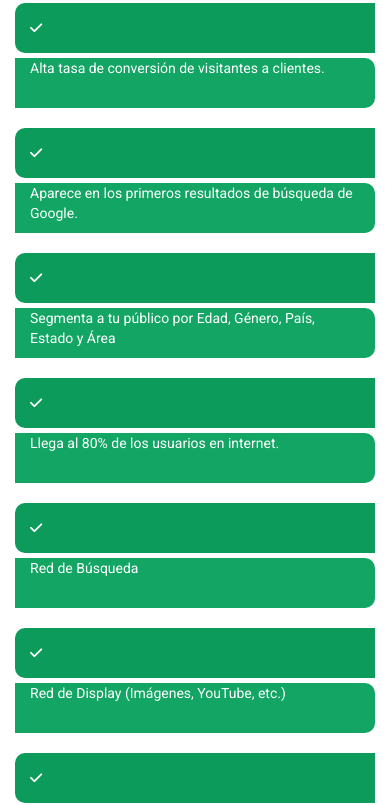
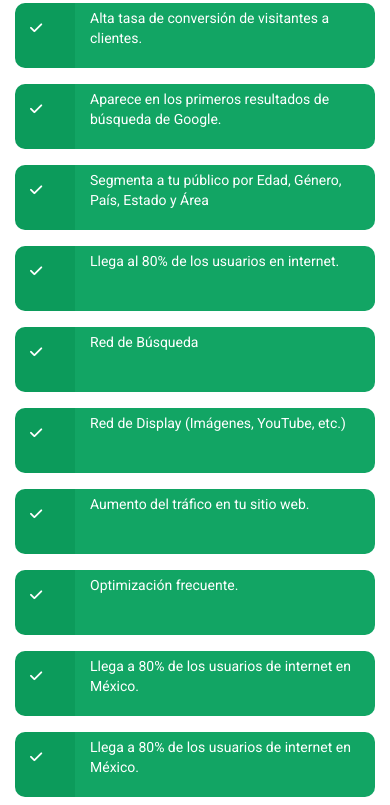
Before and after one commit to salomonmac/PYM, a plain HTML site: page adwords.html in a window 390 px wide. Shown: the part 714-1519 px from the top of the page. Drawn offline with Linux system fonts and the light colour scheme.

Commit message:
adwords 100%

```diff
--- a/adwords.html
+++ b/adwords.html
@@ -90,6 +90,12 @@ var google_remarketing_only = false;
       </div>
   </header>
  <section>
+        <style>
+     #fondo-adwords{
+    background-image: url(/img/fondo-adwords.jpg);
+            }
+     </style>
+
          <div class="container-fluid icon-secondary" id="fondo-adwords">
 
          </div>
@@ -106,92 +112,92 @@ var google_remarketing_only = false;
              <div class="row ventajas">
                 <h3 class="text-center">VENTAJAS DE ANUNCIARTE EN GOOGLE ADWORDS</h3>
                 <br>
-                 <div class="col-md-4 v12">
-                     <div class="col-md-2 v-1">
+                 <div class="col-md-4 col-sm-4 v12">
+                     <div class="col-md-2 col-xs-2 v-1">
                      <i class="fa fa-check" aria-hidden="true" style="top: 50%;"></i>
                      </div>
-                     <div class="col-md-10 v-2">
+                     <div class="col-md-10 col-xs-10 v-2">
                     <p>Alta tasa de conversión de visitantes a clientes.</p>
                      </div>
                  </div>
 
-                 <div class="col-md-4 v12">
-                     <div class="col-md-2 v-1">
+                 <div class="col-md-4 col-sm-4 v12">
+                     <div class="col-md-2 col-xs-2 v-1">
                      <i class="fa fa-check" aria-hidden="true" style="top: 50%;"></i>
                      </div>
-                     <div class="col-md-10 v-2">
+                     <div class="col-md-10 col-xs-10 v-2">
                     <p>Aparece en los primeros resultados de búsqueda de Google. </p>
                      </div>
                  </div>
-                 <div class="col-md-4 v12">
-                     <div class="col-md-2 v-1">
+                 <div class="col-md-4 col-sm-4 v12">
+                     <div class="col-md-2 col-xs-2 v-1">
                      <i class="fa fa-check" aria-hidden="true" style="top: 50%;"></i>
                      </div>
-                     <div class="col-md-10 v-2">
+                     <div class="col-md-10 col-xs-10 v-2">
                     <p>Segmenta a tu público por Edad, Género, País, Estado y Área</p>
                      </div>
                  </div>
-                 <div class="col-md-3 v12">
-                     <div class="col-md-2 v-1">
+                 <div class="col-md-3 col-sm-4 v12">
+                     <div class="col-md-2 col-xs-2 v-1">
                      <i class="fa fa-check" aria-hidden="true" style="top: 50%;"></i>
                      </div>
-                     <div class="col-md-10 v-2">
+                     <div class="col-md-10 col-xs-10 v-2">
                     <p>Llega al 80% de los usuarios en internet.</p>
                      </div>
                  </div>
-                 <div class="col-md-3 v12">
-                     <div class="col-md-2 v-1">
+                 <div class="col-md-3 col-sm-4 v12">
+                     <div class="col-md-2 col-xs-2 v-1">
                      <i class="fa fa-check" aria-hidden="true" style="top: 50%;"></i>
                      </div>
-                     <div class="col-md-10 v-2">
+                     <div class="col-md-10 col-xs-10 v-2">
                     <p>Red de Búsqueda </p>
                      </div>
                  </div>
-                 <div class="col-md-3 v12">
-                     <div class="col-md-2 v-1">
+                 <div class="col-md-3 col-sm-4 v12">
+                     <div class="col-md-2 col-xs-2 v-1">
                      <i class="fa fa-check" aria-hidden="true" style="top: 50%;"></i>
                      </div>
-                     <div class="col-md-10 v-2">
+                     <div class="col-md-10 col-xs-10 v-2">
                     <p>Red de Display (Imágenes, YouTube, etc.)</p>
                      </div>
                  </div>
-                 <div class="col-md-3 v12">
-                     <div class="col-md-2 v-1">
+                 <div class="col-md-3 col-sm-4 v12">
+                     <div class="col-md-2 col-xs-2 v-1">
                      <i class="fa fa-check" aria-hidden="true" style="top: 50%;"></i>
                      </div>
-                     <div class="col-md-10 v-2">
+                     <div class="col-md-10 col-xs-10 v-2">
                     <p>Aumento del tráfico en tu sitio web.</p>
                      </div>
                  </div>
-                 <div class="col-md-2 v12">
-                     <div class="col-md-3 v-1">
+                 <div class="col-md-2 col-sm-4 v12">
+                     <div class="col-md-3 col-xs-2 v-1">
                      <i class="fa fa-check" aria-hidden="true" style="top: 50%;"></i>
                      </div>
-                     <div class="col-md-9 v-2">
+                     <div class="col-md-9 col-xs-10 v-2">
                     <p>Optimización frecuente. </p>
                      </div>
                  </div>
-                 <div class="col-md-3 v12">
-                     <div class="col-md-2 v-1">
+                 <div class="col-md-3 col-sm-4 v12">
+                     <div class="col-md-2 col-xs-2 v-1">
                      <i class="fa fa-check" aria-hidden="true" style="top: 50%;"></i>
                      </div>
-                     <div class="col-md-10 v-2">
+                     <div class="col-md-10 col-xs-10 v-2">
                     <p>Llega a 80% de los usuarios de internet en México.</p>
                      </div>
                  </div>
-                 <div class="col-md-3 v12">
-                     <div class="col-md-2 v-1">
+                 <div class="col-md-3 col-sm-4 v12">
+                     <div class="col-md-2 col-xs-2 v-1">
                      <i class="fa fa-check" aria-hidden="true" style="top: 50%;"></i>
                      </div>
-                     <div class="col-md-10 v-2">
+                     <div class="col-md-10 col-xs-10 v-2">
                     <p>Llega a 80% de los usuarios de internet en México.</p>
                      </div>
                  </div>
-                 <div class="col-md-4 v12">
-                     <div class="col-md-2 v-1">
+                 <div class="col-md-4 col-sm-4 v12">
+                     <div class="col-md-2 col-xs-2 v-1">
                      <i class="fa fa-check" aria-hidden="true" style="top: 50%;"></i>
                      </div>
-                     <div class="col-md-10 v-2">
+                     <div class="col-md-10 col-xs-10 v-2">
                     <p>Llega a los usuarios en el momento preciso en el que buscan tu producto o servicio.</p>
                      </div>
                  </div>
--- a/css/grid.css
+++ b/css/grid.css
@@ -79,6 +79,12 @@ font-size: 20px;
     width: 100%;
     margin: 0 auto;
 }
+    .ventajas .v-1{
+    height: 65px;
+}
+.ventajas .v-2{
+    height: 65px;
+}
 }
 @media screen and (min-width: 300px) and (max-width: 763px) {
     .anunciarte img {
@@ -89,6 +95,15 @@ font-size: 20px;
     width: 100%;
     margin: 0 auto;
 }
+    .v12 {
+    margin-bottom: 80px;
+}
+    .ventajas .v-1{
+    height: 65px;
+}
+.ventajas .v-2{
+    height: 65px;
+}
 
 }
 
@@ -97,7 +112,11 @@ font-size: 20px;
 
 
 
-
+@media screen and (min-width: 1301px) and (max-width: 1600px) {
+    #fondo-adwords{
+    height: 22em;
+}
+}
 
 
 @media screen and (min-width: 1100px) and (max-width: 1300px) {
--- a/css/style.css
+++ b/css/style.css
@@ -153,7 +153,7 @@ hr{
     padding-bottom: 8em;
 }
 #fondo-adwords{
-    background-image: url(/img/fondo-adwords.jpg);
+
     background-repeat: no-repeat;
     background-position: center;
     background-attachment: scroll;
```
